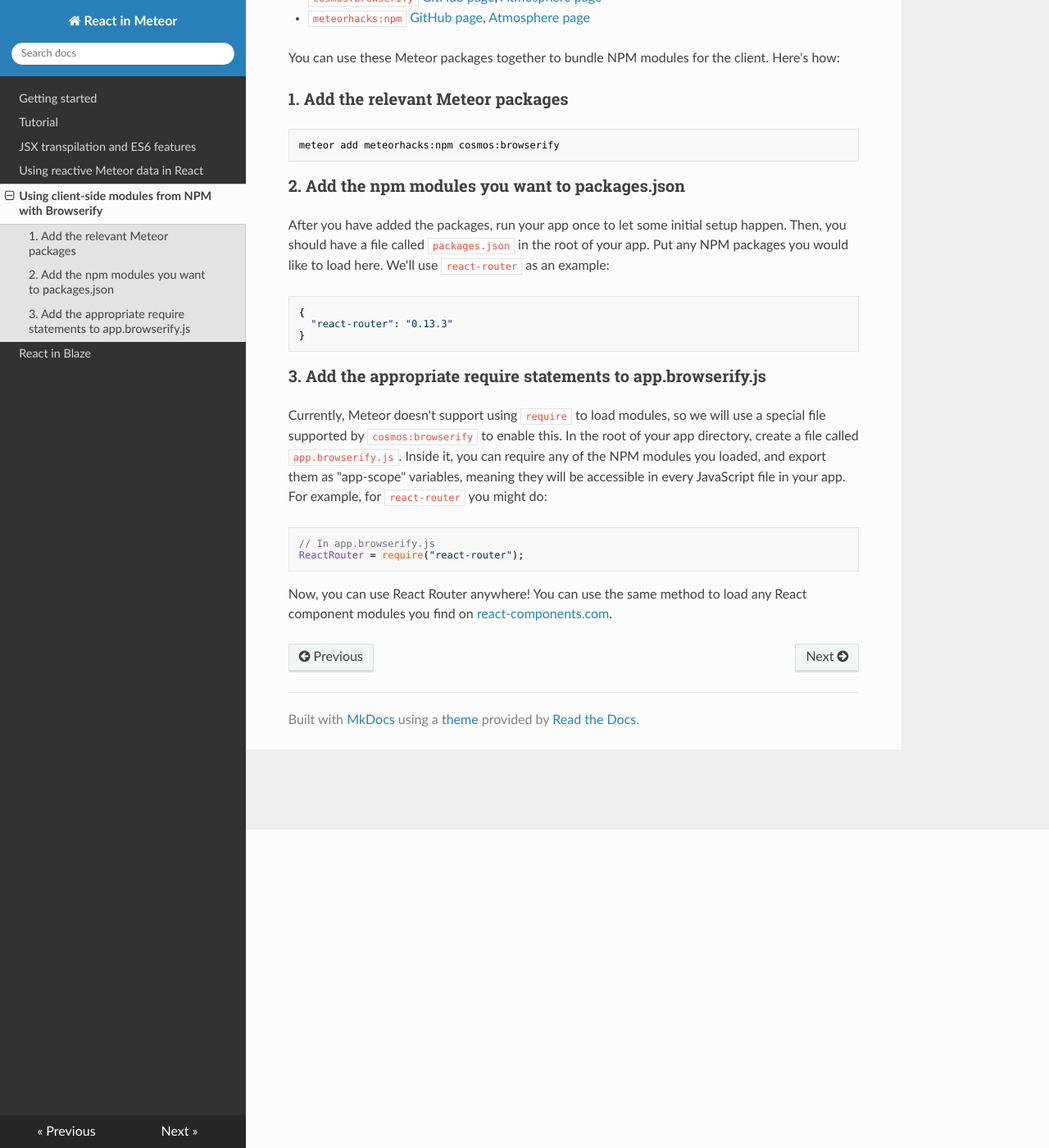
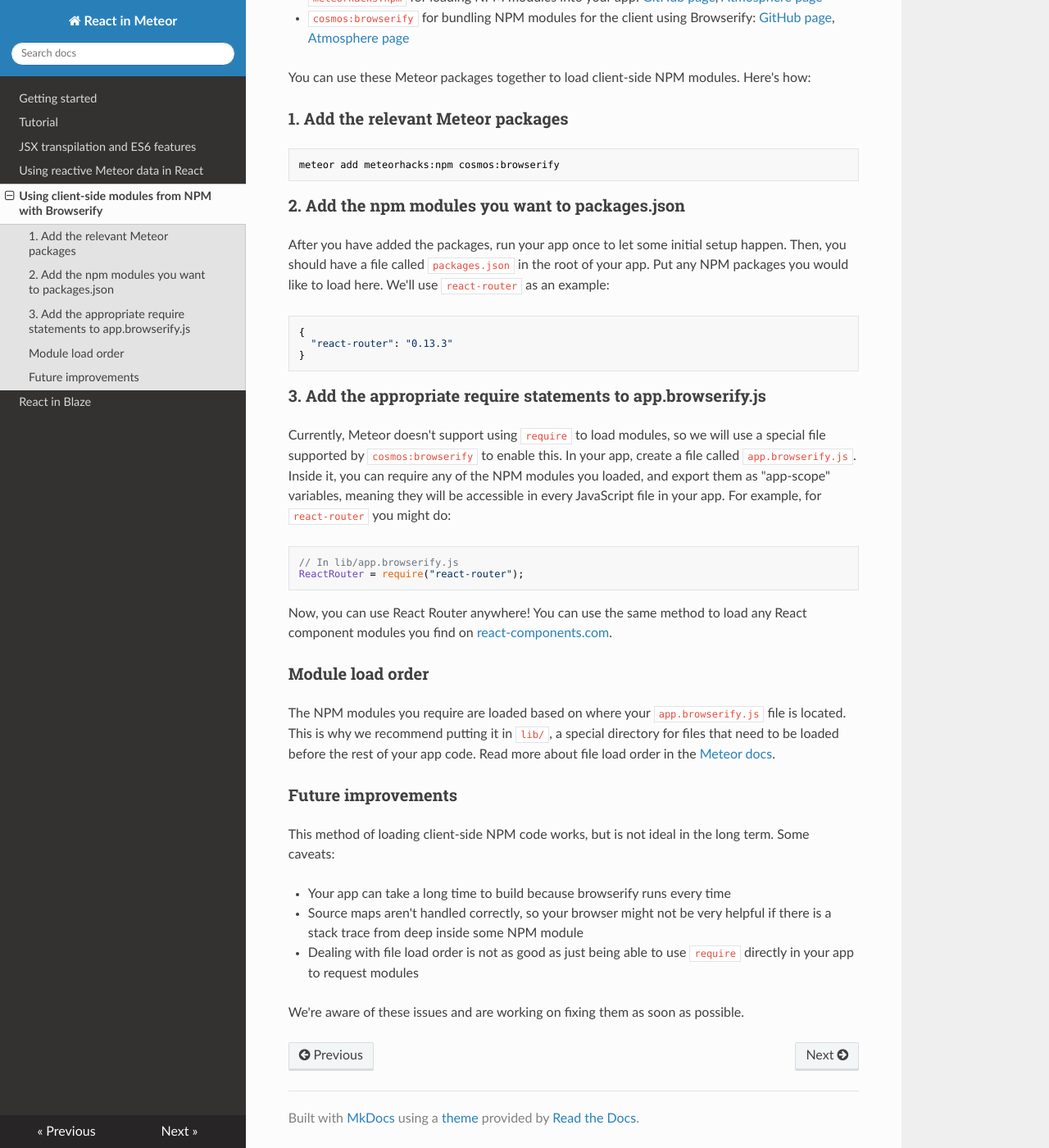
Before and after one commit to meteor/react-packages, an MkDocs documentation site: the page built from docs/client-npm.md, in a window 1280 px wide and 1400 px high, scrolled down 388 px. Shown: the whole window at 82% size. Built offline with MkDocs 1.6.1, drawn with Linux system fonts in a browser that asks for light colours; nearby versions of some CDN libraries; old or Windows-style settings are respelled for this version of MkDocs; some of the changed text lies outside the part shown.

Commit message:
Update client-side npm with caveats

````diff
--- a/docs/client-npm.md
+++ b/docs/client-npm.md
@@ -2,12 +2,12 @@
 
 Many useful React components and React-related modules are available on NPM, and can be bundled for the client with the popular Browserify tool. Meteor currently doesn't have first-party support for using these modules, but there are some community-maintained packages that work great!
 
-## cosmos:browserify and meteorhacks:npm
+## meteorhacks:npm and cosmos:browserify
 
-- `cosmos:browserify` [GitHub page](https://github.com/elidoran/cosmos-browserify/), [Atmosphere page](https://atmospherejs.com/cosmos/browserify)
-- `meteorhacks:npm` [GitHub page](https://github.com/meteorhacks/npm), [Atmosphere page](https://atmospherejs.com/meteorhacks/npm)
+- `meteorhacks:npm` for loading NPM modules into your app: [GitHub page](https://github.com/meteorhacks/npm), [Atmosphere page](https://atmospherejs.com/meteorhacks/npm)
+- `cosmos:browserify` for bundling NPM modules for the client using Browserify: [GitHub page](https://github.com/elidoran/cosmos-browserify/), [Atmosphere page](https://atmospherejs.com/cosmos/browserify)
 
-You can use these Meteor packages together to bundle NPM modules for the client. Here's how:
+You can use these Meteor packages together to load client-side NPM modules. Here's how:
 
 ### 1. Add the relevant Meteor packages
 
@@ -27,11 +27,25 @@ After you have added the packages, run your app once to let some initial setup h
 
 ### 3. Add the appropriate require statements to app.browserify.js
 
-Currently, Meteor doesn't support using `require` to load modules, so we will use a special file supported by `cosmos:browserify` to enable this. In the root of your app directory, create a file called `app.browserify.js`. Inside it, you can require any of the NPM modules you loaded, and export them as "app-scope" variables, meaning they will be accessible in every JavaScript file in your app. For example, for `react-router` you might do:
+Currently, Meteor doesn't support using `require` to load modules, so we will use a special file supported by `cosmos:browserify` to enable this. In your app, create a file called `app.browserify.js`. Inside it, you can require any of the NPM modules you loaded, and export them as "app-scope" variables, meaning they will be accessible in every JavaScript file in your app. For example, for `react-router` you might do:
 
 ```js
-// In app.browserify.js
+// In lib/app.browserify.js
 ReactRouter = require("react-router");
 ```
 
 Now, you can use React Router anywhere! You can use the same method to load any React component modules you find on [react-components.com](http://react-components.com/).
+
+### Module load order
+
+The NPM modules you require are loaded based on where your `app.browserify.js` file is located. This is why we recommend putting it in `lib/`, a special directory for files that need to be loaded before the rest of your app code. Read more about file load order in the [Meteor docs](http://docs.meteor.com/#/full/fileloadorder).
+
+### Future improvements
+
+This method of loading client-side NPM code works, but is not ideal in the long term. Some caveats:
+
+- Your app can take a long time to build because browserify runs every time
+- Source maps aren't handled correctly, so your browser might not be very helpful if there is a stack trace from deep inside some NPM module
+- Dealing with file load order is not as good as just being able to use `require` directly in your app to request modules
+
+We're aware of these issues and are working on fixing them as soon as possible.
````
